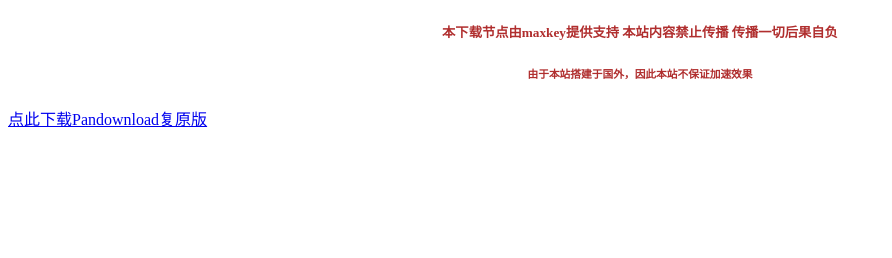
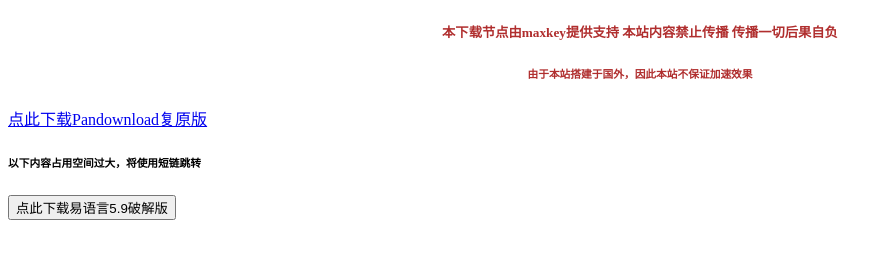
Before and after one commit to ymaxm/ymaxm.github.io, a plain HTML site: page download.html in a window 1280 px wide. Shown: the whole page, without its empty margins (0-892 px from the left). Drawn offline with Linux system fonts and the light colour scheme.

Commit message:
Update download.html

```diff
--- a/download.html
+++ b/download.html
@@ -20,5 +20,7 @@
     <h5 class="welocme">本下载节点由maxkey提供支持 本站内容禁止传播 传播一切后果自负</h5>
     <h6 class="welocme">由于本站搭建于国外，因此本站不保证加速效果</h6>
     <a class="1download" href="../PanDownload_公测版_0.0.9_ALL.zip">点此下载Pandownload复原版</a>
+    <h6>以下内容占用空间过大，将使用短链跳转</h6>
+    <button id="load" onclick="window.location.href='https://mytestweb-8gha9ik200bee48d-1309515413.tcloudbaseapp.com/e5.9.rar'">点此下载易语言5.9破解版</button>
 </body>
 </html>
```
